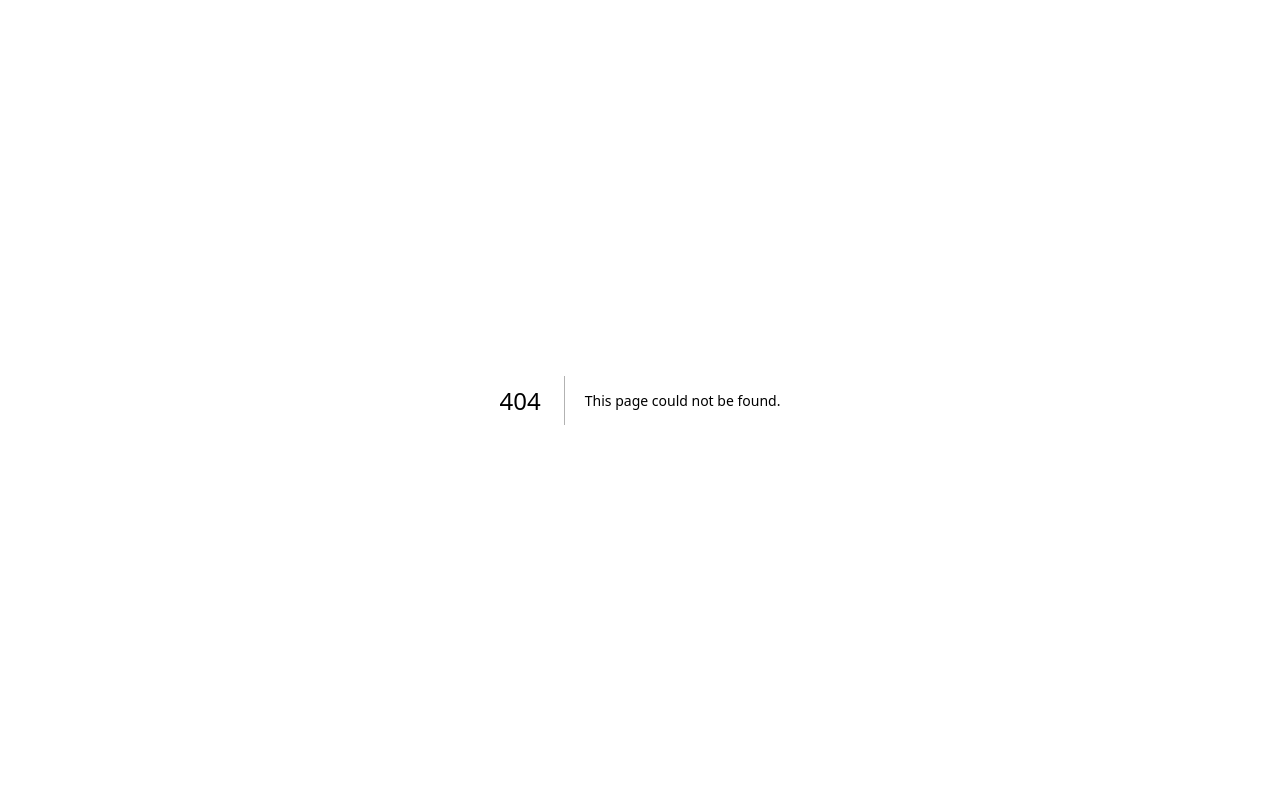
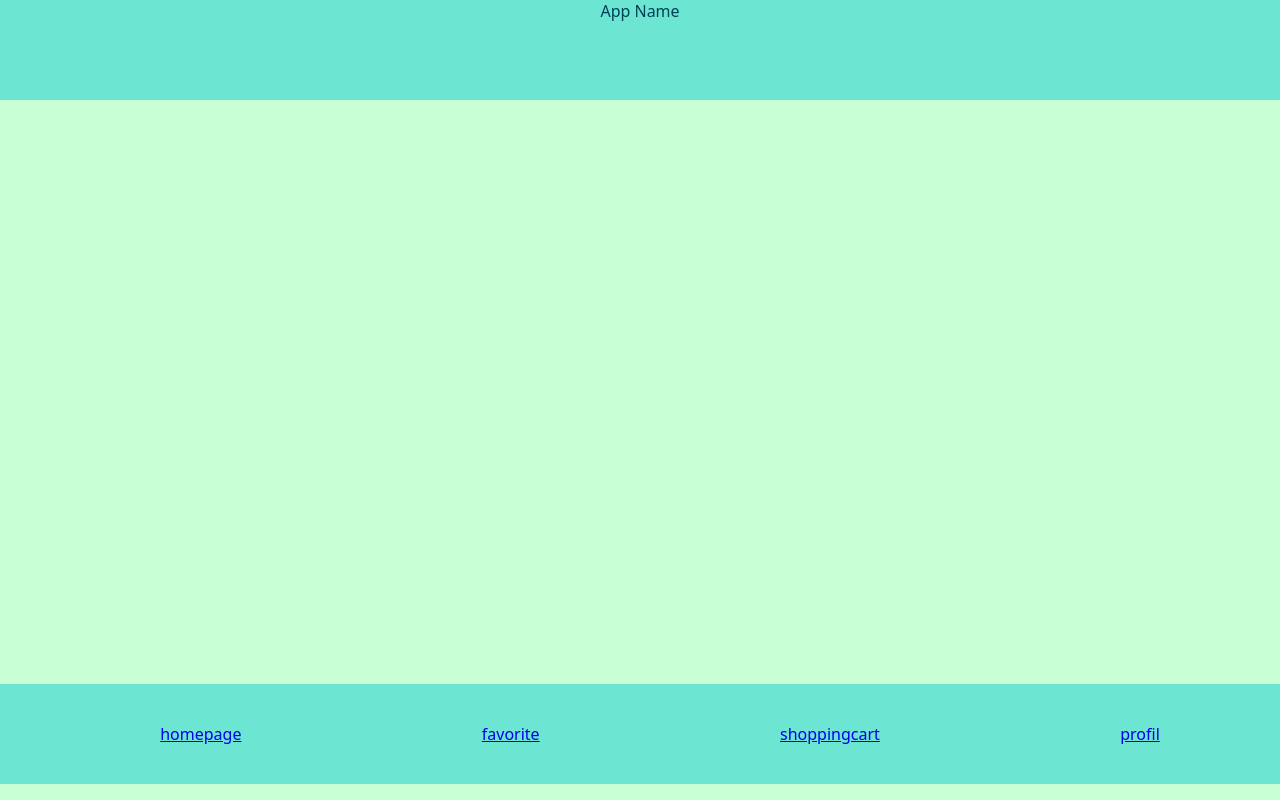
Before and after one commit to TammyChen21/Capstone-demo, a Next.js app: page /shopping-cart in a window 1280 px wide. Before the commit this address had no page. Built offline with nearby package versions, Linux system fonts and the light colour scheme.

Commit message:
create shopping cart page

```diff
--- a/components/Layout/index.js
+++ b/components/Layout/index.js
@@ -26,6 +26,7 @@ const StyledHeading = styled.div`
 `;
 
 const StyledNav = styled.ul`
+  list-style-type: none;
   height: 100px;
   background-color: #6ce5d2;
   bottom: 0;
--- a/components/Navigation/index.js
+++ b/components/Navigation/index.js
@@ -1,8 +1,6 @@
 import React from "react";
 import styled from "styled-components";
 import Link from "next/link";
-
-const StyledListItem = styled.li``;
 
 export default function Navigation() {
   return (
@@ -11,7 +9,9 @@ export default function Navigation() {
         <Link href="/">homepage</Link>
       </StyledListItem>
       <StyledListItem>
-        <Link href="/art-pieces">favorite</Link>
+        <div>
+          <Link href="/art-pieces">favorite</Link>
+        </div>
       </StyledListItem>
       <StyledListItem>
         <Link href="#">shoppingcart</Link>
@@ -22,3 +22,5 @@ export default function Navigation() {
     </>
   );
 }
+
+const StyledListItem = styled.li``;
--- a/pages/index.js
+++ b/pages/index.js
@@ -1,4 +1,4 @@
-import Heading from "../components/Heading";
+
 import Layout from "../components/Layout";
 import ProductGallery from "../components/ProductGallery";
 import { useState } from "react";
--- /dev/null
+++ b/pages/shopping-cart/index.js
@@ -0,0 +1,10 @@
+import React from "react";
+import Layout from "/components/Layout";
+
+export default function ShoppingCart() {
+  return (
+    <>
+      <Layout />
+    </>
+  );
+}
```
Also changed, not shown: public/img/plus.svg (deleted).
